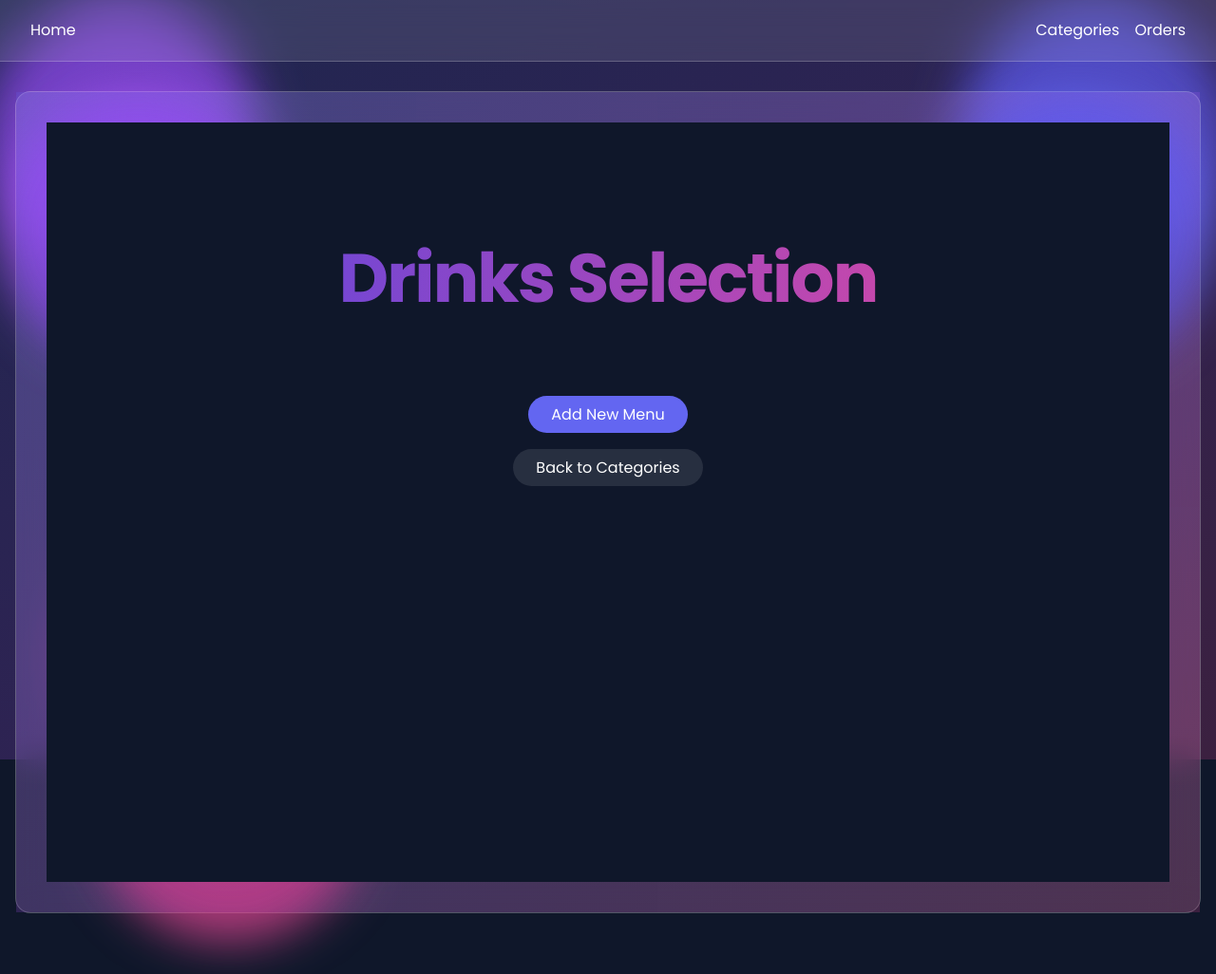
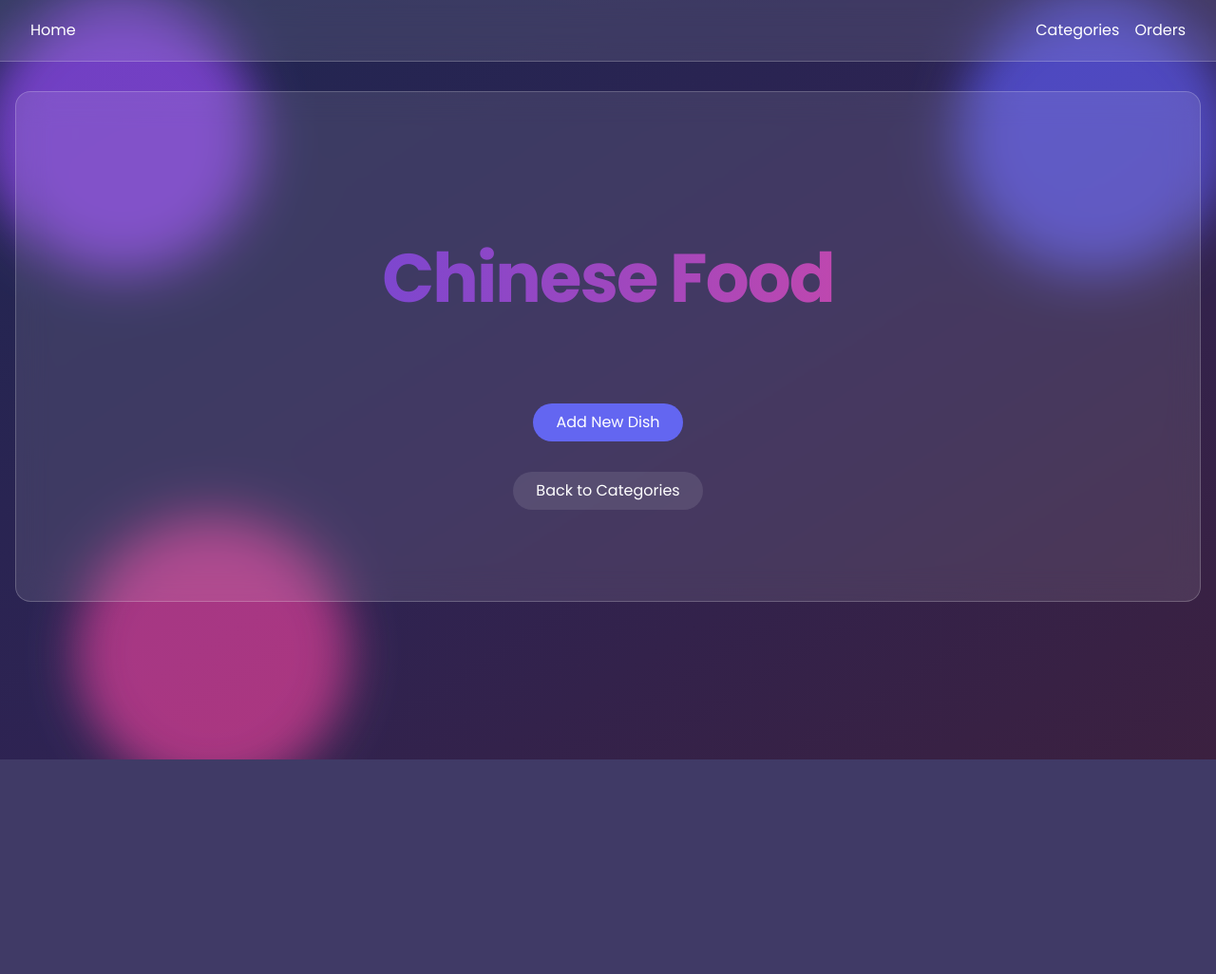
Before and after one commit to NileXYII/ammanda-system, a Flask app: page /restaurant/chinese_food in a window 1280 px wide. Shown: the whole page at 95% size. After the commit the page ends 800 px from the top, so only its background shows below. Run offline with Flask 3, Linux system fonts and the light colour scheme; a user stored in the database is signed in; data comes from the database, SQL or seed files in the repository; some libraries are stand-ins or nearby versions.

Commit message:
Update chinese_food.html

```diff
--- a/templates/chinese_food.html
+++ b/templates/chinese_food.html
@@ -1,56 +1,61 @@
 {% extends "restaurant_base.html" %}
 
 {% block content %}
-<script src="https://cdn.tailwindcss.com"></script>
-
-<div class="relative min-h-screen bg-[#0f172a] text-white overflow-x-hidden">
-    <!-- Background Effects -->
-    <div class="fixed inset-0 -z-10">
-        <div class="absolute inset-0 bg-gradient-to-br from-indigo-500/20 via-purple-500/20 to-pink-500/20"></div>
-        <div class="absolute top-0 -left-4 w-72 h-72 bg-purple-500 rounded-full mix-blend-multiply filter blur-xl opacity-70 animate-blob"></div>
-        <div class="absolute top-0 -right-4 w-72 h-72 bg-indigo-500 rounded-full mix-blend-multiply filter blur-xl opacity-70 animate-blob animation-delay-2000"></div>
-        <div class="absolute -bottom-8 left-20 w-72 h-72 bg-pink-500 rounded-full mix-blend-multiply filter blur-xl opacity-70 animate-blob animation-delay-4000"></div>
-    </div>
-
-    <!-- Main Content -->
 <main class="pt-32 pb-16 px-4">
     <div class="max-w-7xl mx-auto">
-            <h1 class="text-5xl md:text-7xl font-bold mb-6 gradient-text tracking-tight text-center">
-               Drinks Selection
-            </h1>
-            <div class="grid grid-cols-1 md:grid-cols-3 gap-8 mt-16 max-w-5xl mx-auto">
+        <h1 class="text-5xl md:text-7xl font-bold mb-6 gradient-text tracking-tight text-center">{{ restaurant_name }}</h1>
+
+        <div class="grid grid-cols-1 md:grid-cols-3 gap-8 mt-16">
             {% for dish in dishes %}
             <div class="bg-white/10 rounded-2xl p-6 backdrop-blur-lg border border-white/20 transform hover:-translate-y-2 transition-all duration-300">
-                    <img src="{{ url_for('static', filename=dish['image_url']) }}" alt="{{ dish['name'] }}" class="w-16 h-16 rounded-full mx-auto mb-6 floating">
-                    <h3 class="text-xl font-semibold mb-2">{{ dish['name'] }}</h3>
-                    <p class="text-gray-400">{{ dish['description'] }}</p>
-                    <p class="text-gray-400 mt-2">Price: PHP{{ dish['price'] }}</p>
+                <img src="{{ dish.image_url if 'http' in dish.image_url else url_for('static', filename=dish.image_url) }}"
+                alt="{{ dish.name }}"
+                class="w-full h-48 object-cover rounded-xl mb-6">
+                           <h3 class="text-xl font-semibold mb-2">{{ dish.name }}</h3>
+                <p class="text-gray-400 mb-4">{{ dish.description }}</p>
+                <p class="text-lg font-semibold mb-4">₱{{ "%.2f"|format(dish.price) }}</p>
+
                 <form method="POST" action="{{ url_for('add_to_cart') }}" class="mt-4">
-                        <input type="hidden" name="dish_name" value="{{ dish['name'] }}">
+                    <input type="hidden" name="dish_name" value="{{ dish.name }}">
                     <input type="hidden" name="restaurant_name" value="{{ restaurant_name }}">
-                        <input type="hidden" name="dish_price" value="{{ dish['price'] }}">
-                        <button type="submit" class="px-4 py-2 bg-indigo-500 hover:bg-indigo-600 rounded-full transition-all duration-300">Add to Cart</button>
+                    <input type="hidden" name="dish_price" value="{{ dish.price }}">
+                    <button type="submit" class="w-full px-4 py-2 bg-indigo-500 hover:bg-indigo-600 rounded-full transition-all duration-300">
+                        Add to Cart
+                    </button>
                 </form>
-                    {% if session['role'] == 'ADMIN' %}
-                    <div class="mt-4">
-                        <a href="{{ url_for('edit_dish', dish_id=dish['id']) }}" class="text-indigo-500 hover:text-indigo-600">Edit</a>
-                        <form method="POST" action="{{ url_for('delete_dish', dish_id=dish['id']) }}" class="inline">
-                            <button type="submit" class="text-red-500 hover:text-red-600">Delete</button>
+
+                {% if session.get('role') == 'ADMIN' %}
+                <div class="flex justify-between mt-4">
+                    <a href="{{ url_for('edit_dish', dish_id=dish.id) }}"
+                       class="text-indigo-400 hover:text-indigo-300 transition-colors duration-150">
+                        Edit
+                    </a>
+                    <form method="POST" action="{{ url_for('delete_dish_route', dish_id=dish.id) }}" class="inline">
+                        <button type="submit" class="text-red-400 hover:text-red-300 transition-colors duration-150">
+                            Delete
+                        </button>
                     </form>
                 </div>
                 {% endif %}
             </div>
             {% endfor %}
         </div>
-            {% if session['role'] == 'ADMIN' %}
+
+        {% if session.get('role') == 'ADMIN' %}
         <div class="text-center mt-8">
-                <a href="{{ url_for('add_dish', restaurant_name=restaurant_name) }}" class="px-6 py-2 bg-indigo-500 hover:bg-indigo-600 rounded-full transition-all duration-300">Add New Menu</a>
+            <a href="{{ url_for('add_dish', restaurant_name=restaurant_name) }}"
+               class="inline-block px-6 py-2 bg-indigo-500 hover:bg-indigo-600 rounded-full transition-all duration-300">
+                Add New Dish
+            </a>
         </div>
         {% endif %}
+
         <div class="text-center mt-8">
-                <a href="{{ url_for('restaurants') }}" class="px-6 py-2 bg-white/10 hover:bg-white/20 rounded-full transition-all duration-300">Back to Categories</a>
+            <a href="{{ url_for('restaurants') }}"
+               class="inline-block px-6 py-2 bg-white/10 hover:bg-white/20 rounded-full transition-all duration-300">
+                Back to Categories
+            </a>
         </div>
     </div>
 </main>
-</div>
 {% endblock %}
```
Lines whose indentation alone changed are shown as unchanged.
